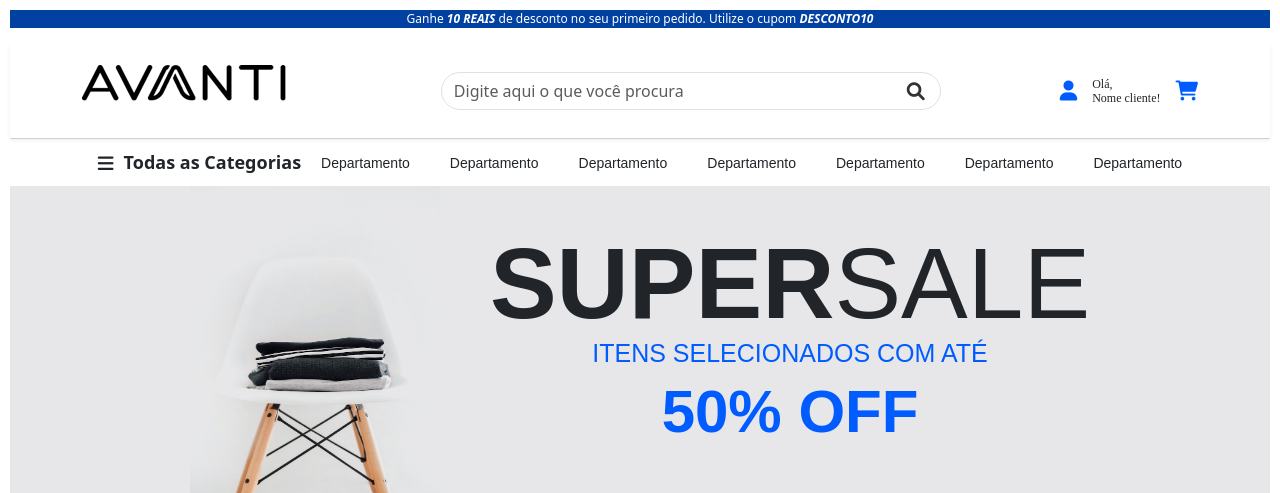
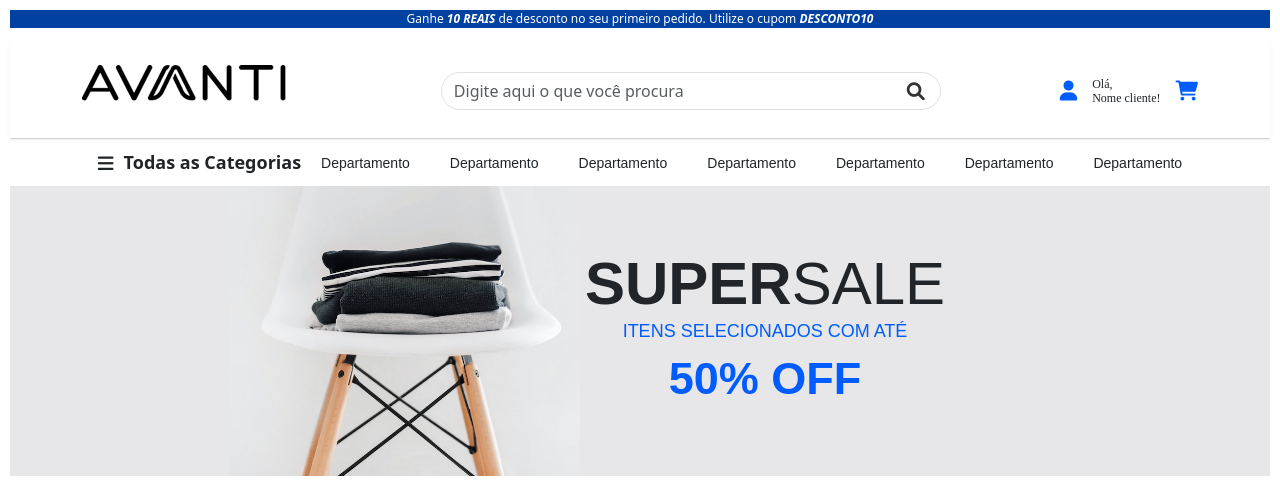
Before and after one commit to wilk2308/innovation-class-avanti, a plain HTML site: page index.html in a window 1280 px wide. Shown: the top 493 px of the page. Drawn offline with nearby package versions, Linux system fonts and the light colour scheme.

Commit message:
Update banner

```diff
--- a/css/styles.css
+++ b/css/styles.css
@@ -135,19 +135,26 @@ body {
     position: relative;
     width: 100%;
     max-width: 1920px;
-    height: 310px;
+    height: 290px;
     background: #E7E7EA;
     display: flex;
     align-items: center;
     justify-content: center;
     gap: 50px;
     padding: 0 100px;
+    overflow: hidden; /* Oculta o que ultrapassa os limites */
 }
 
+
+
 .chair-image {
-    width: 250px;
-    height: 310px;
-    mix-blend-mode: darken;
+    width: 350px; /* Aumenta o tamanho */
+    height: auto; /* Mantém a proporção */
+    position: absolute;
+    top: -200px; /* Ajusta a posição */
+    left: 220px; /* Ajusta a posição */
+    object-fit: contain;
+    z-index: 1;
 }
 
 .banner-content {
@@ -164,9 +171,11 @@ body {
 .banner-content h1 {
     font-family: 'Nunito', sans-serif;
     font-weight: 500;
-    font-size: 100px;
+    font-size: 60px;
     line-height: 100%;
     letter-spacing: 0%;
+    margin-left: 250px;
+
 
 }
 
@@ -177,21 +186,25 @@ body {
 .banner-content h2 {
     font-family: 'Nunito', sans-serif;
     font-weight: 700;
-    font-size: 60px;
+    font-size: 45px;
     line-height: 100%;
     letter-spacing: 0%;
     text-transform: uppercase;
     color: #005CFF;
+    margin-left: 250px;
+
 }
 
 .banner-content p {
     font-family: 'Nunito', sans-serif;
     font-weight: 400;
-    font-size: 25px;
+    font-size: 18px;
     line-height: 100%;
     letter-spacing: 30%;
     text-transform: uppercase;
     color: #005CFF;
+    margin-left: 250px;
+
 }
 
 .btn-banner {
```
